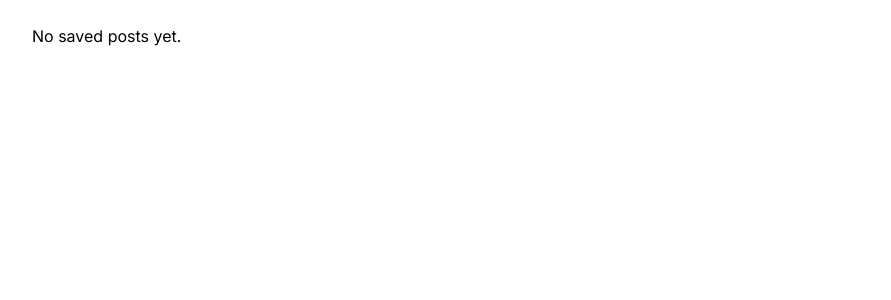
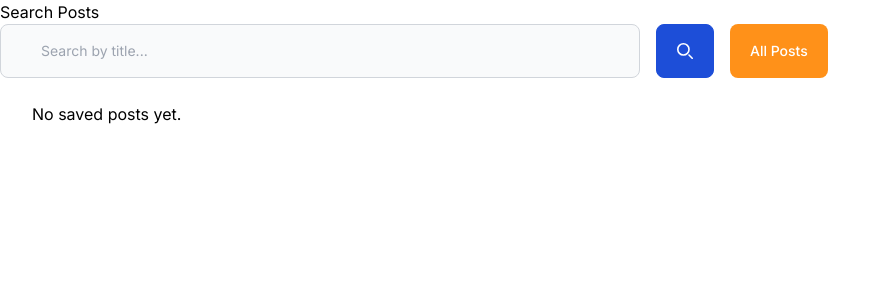
Before and after one commit to sayandeeps/TrainingMug-Assessment, a Next.js app: page /saved in a window 1280 px wide. Shown: the top 300 px of the page, without its empty margins (0-891 px from the left). Built offline with nearby package versions, Linux system fonts and the light colour scheme.

Commit message:
Search functionality added in saved post

```diff
--- a/app/saved/page.tsx
+++ b/app/saved/page.tsx
@@ -1,9 +1,11 @@
 // Import necessary dependencies
-import React from 'react';
+import { useEffect, useState } from 'react';
 import { RootState } from '../../store/store';
 import { savePost, unsavePost } from "../../store/features/savedPostsSlice";
 import { useDispatch, useSelector } from "react-redux";
 import LikeDislikeButtons from '../../components/LikeDislikeButtons';
+import SearchBar from '../../components/SearchBar';
+
 
 
 interface Post {
@@ -14,6 +16,12 @@ interface Post {
 }
 
 const SavedPostsPage = () => {
+  const [searchedPosts, setSearchedPosts] = useState<any[]>([]);
+  const [searchTerm, setSearchTerm] = useState('');
+  const [back, setback] = useState(false);
+
+
+
   // Access saved posts from Redux store
   const dispatch = useDispatch();
   const savedPosts = useSelector(
@@ -42,8 +50,15 @@ const SavedPostsPage = () => {
     //     {savedPosts.length === 0 && <p>No saved posts yet.</p>}
     //   </div>
     // </div>
+    <div>
+    <h1>Search Posts</h1>
+        <div className='flex'>
+
+        <SearchBar setSearchedPosts={setSearchedPosts} setback={setback} setSearchTerm={setSearchTerm} />
+
+    </div>
     <div className="grid grid-cols-1 sm:grid-cols-2 lg:grid-cols-3 gap-4 px-4 sm:px-6 lg:px-8 py-6">
-       {savedPosts.map((post) => (
+    {(searchedPosts.length > 0 && searchTerm !== '' ? searchedPosts : savedPosts).map((post: Post) => (
         <div className="bg-white shadow-md border border-gray-200 rounded-lg max-w-sm mb-5 flex-grow" key={post.id}>
         <div className="p-5 flex flex-col h-full justify-between">
             <div>
@@ -78,7 +93,7 @@ const SavedPostsPage = () => {
          {savedPosts.length === 0 && <p>No saved posts yet.</p>}
 
    </div>
-
+   </div>
 
   );
 };
--- /dev/null
+++ b/app/saved/search/page.tsx
@@ -0,0 +1,14 @@
+import React from 'react'
+import SearchResults from '../../../components/SearchResults';
+
+
+const page = () => {
+  return (
+    <div>
+      <h1>Search Results</h1>
+      <SearchResults />
+    </div>
+  )
+}
+
+export default page
--- a/components/Searchbar.tsx
+++ b/components/Searchbar.tsx
@@ -50,17 +50,24 @@ const SearchBar: React.FC<SearchBarProps> = ({
 
   return (
     <div>
-      <form onSubmit={handleSearch}>
+      <form onSubmit={handleSearch} className='flex space-x-4'>
         <input
           type="text"
           placeholder="Search by title..."
           value={searchTerm}
           onChange={handleInputChange}
-        />
-        <button type="submit">Search</button>
-        <button type="button" onClick={handleBack}>
-          Back
-        </button>
+          className='w-full p-4 ps-10 text-sm text-gray-900 border border-gray-300 rounded-lg bg-gray-50 focus:ring-blue-500 focus:border-blue-500 dark:bg-gray-700 dark:border-gray-600 dark:placeholder-gray-400 dark:text-white dark:focus:ring-blue-500 dark:focus:border-blue-500'
+          style={{ width: '50vw' }}
+          />
+<button type="submit" className="px-5 py-2.5 ms-2 text-sm font-medium text-white bg-blue-700 rounded-lg border border-blue-700 hover:bg-blue-800 focus:ring-4 focus:outline-none focus:ring-blue-300 dark:bg-blue-600 dark:hover:bg-blue-700 dark:focus:ring-blue-800">
+        <svg className="w-4 h-4" aria-hidden="true" xmlns="http://www.w3.org/2000/svg" fill="none" viewBox="0 0 20 20">
+            <path stroke="currentColor" stroke-linecap="round" stroke-linejoin="round" stroke-width="2" d="m19 19-4-4m0-7A7 7 0 1 1 1 8a7 7 0 0 1 14 0Z"/>
+        </svg>
+
+    </button>
+    <button type="button" onClick={handleBack} className="text-white bg-[#FF9119] hover:bg-[#FF9119]/80 focus:ring-4 focus:outline-none focus:ring-[#FF9119]/50 font-medium rounded-lg text-sm px-5 py-2.5 text-center inline-flex items-center dark:hover:bg-[#FF9119]/80 dark:focus:ring-[#FF9119]/40 ">
+
+All Posts</button>
       </form>
     </div>
   );
```
